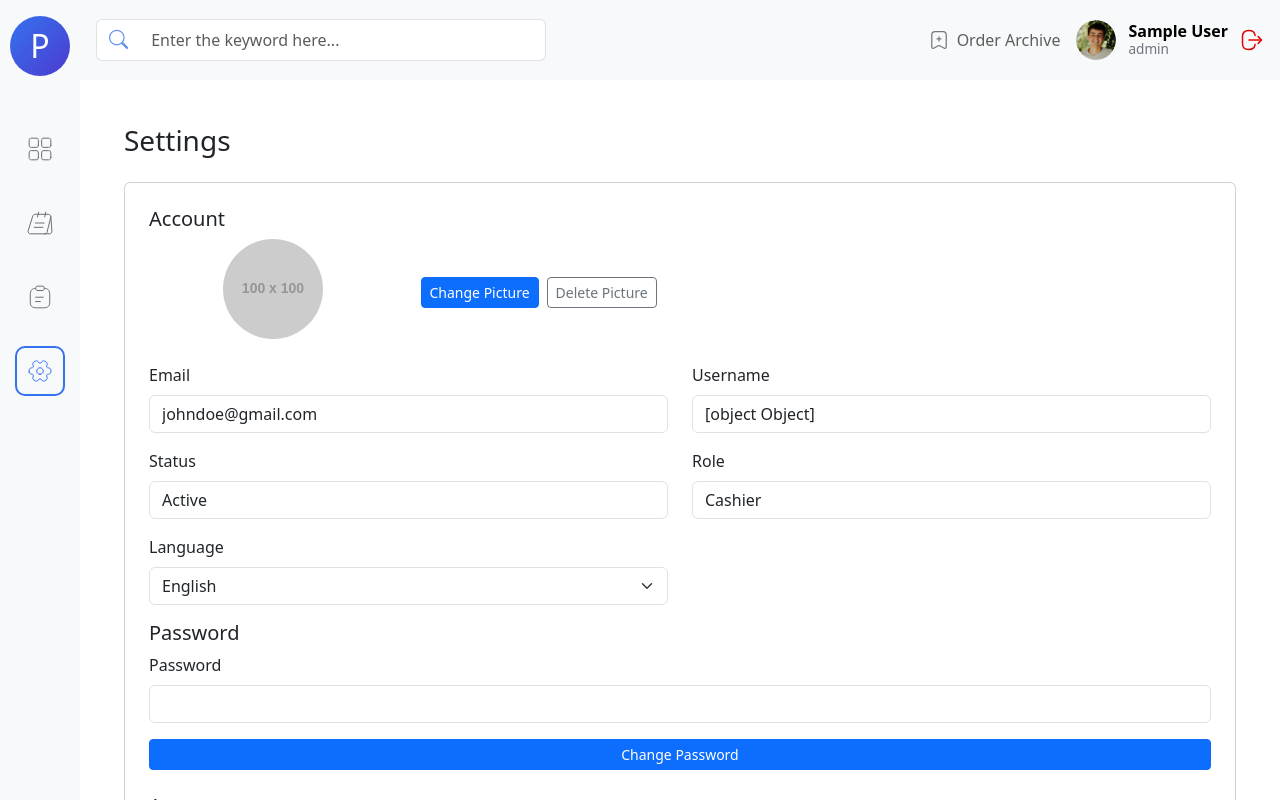
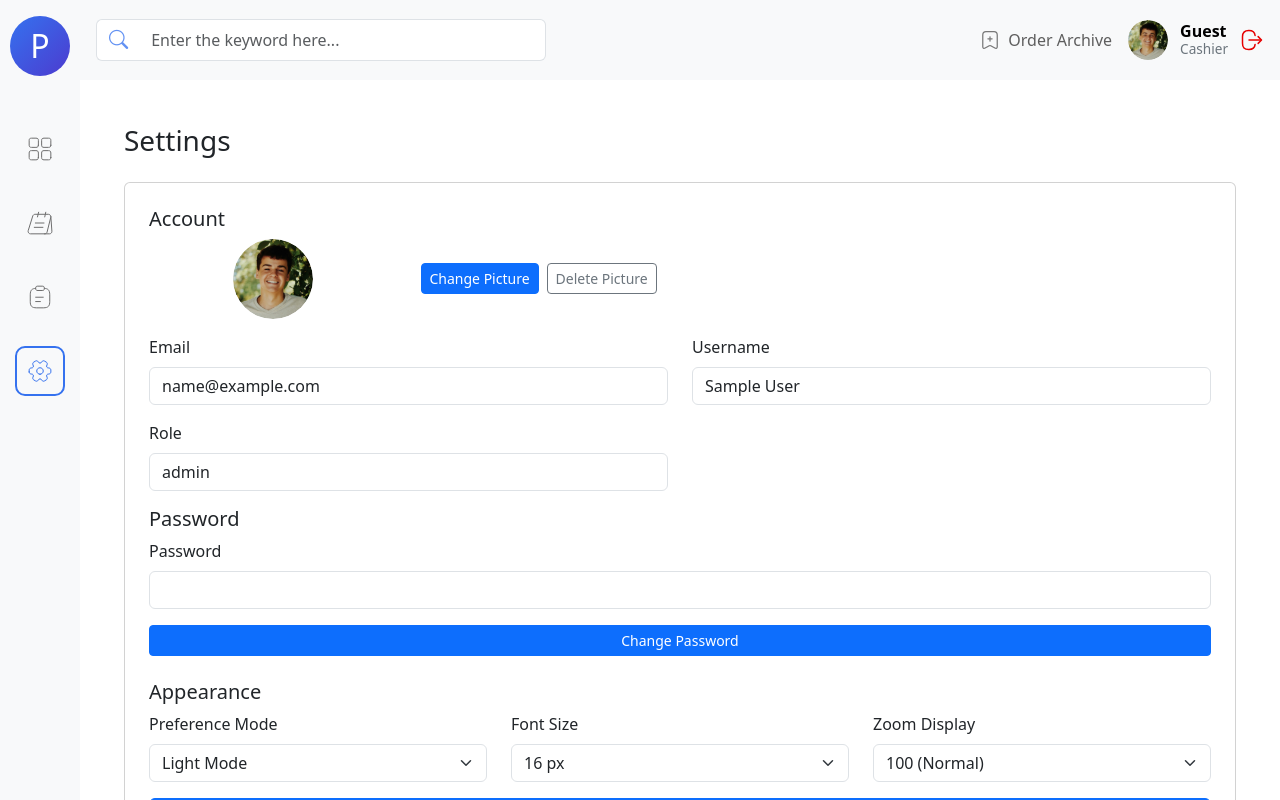
Before and after one commit to alpinmohsa541/pos-sederhana, a React (Vite) app: page /profile in a window 1280 px wide. Built offline with nearby package versions, Linux system fonts and the light colour scheme; sample sign-in values are in the browser's storage.

Commit message:
Feat : get data stete supaya data sama

```diff
--- a/src/Profile/Profile.jsx
+++ b/src/Profile/Profile.jsx
@@ -2,24 +2,30 @@ import React, { useState, useEffect } from "react";
 import { useNavigate } from "react-router-dom";
 import Sidebar from "../Sidebar/Sidebar";
 import Navbar from "../Navbar/Navbar";
+import logo from "/assets/logo.png";
 
 const Profile = () => {
   const [isLoggedIn, setIsLoggedIn] = useState(false);
-  const [username, setUsername] = useState("John Doe");
-  const [email, setEmail] = useState("johndoe@gmail.com");
-  const [status, setStatus] = useState("Active");
-  const [language, setLanguage] = useState("English");
-  const [role, setRole] = useState("Cashier");
+  const [user, setUser] = useState({
+    name: "",
+    email: "",
+    role: "",
+  });
   const [preferenceMode, setPreferenceMode] = useState("Light Mode");
   const [fontSize, setFontSize] = useState("16 px");
   const [zoomDisplay, setZoomDisplay] = useState("100 (Normal)");
 
   const navigate = useNavigate();
 
+  // Ambil data dari localStorage saat komponen dimuat
   useEffect(() => {
     const storedUser = JSON.parse(localStorage.getItem("user"));
     if (storedUser) {
-      setUsername(storedUser);
+      setUser({
+        name: storedUser.name,
+        email: storedUser.email || "johndoe@gmail.com", // Default email jika tidak ada
+        role: storedUser.role,
+      });
       setIsLoggedIn(true);
     } else {
       navigate("/"); // Redirect ke login jika belum login
@@ -27,14 +33,18 @@ const Profile = () => {
   }, [navigate]);
 
   const handleLogout = () => {
-    localStorage.removeItem("user");
+    localStorage.removeItem("user"); // Hapus data pengguna dari localStorage
     setIsLoggedIn(false);
-    setUsername(null);
+    setUser(null);
     navigate("/");
   };
 
   const handleSaveChanges = () => {
-    alert("Changes have been saved!");
+    // Perbarui localStorage dengan data yang diubah
+    const updatedUser = { ...user };
+    localStorage.setItem("user", JSON.stringify(updatedUser));
+
+    alert("Profile changes have been saved!");
   };
 
   return (
@@ -47,7 +57,7 @@ const Profile = () => {
         {/* Navbar */}
         <Navbar
           isLoggedIn={isLoggedIn}
-          username={username}
+          username={user.name}
           handleLogout={handleLogout}
         />
 
@@ -66,9 +76,15 @@ const Profile = () => {
             <div className="row mb-3 align-items-center">
               <div className="col-md-3 d-flex flex-column align-items-center">
                 <img
-                  src="https://via.placeholder.com/100"
-                  alt="Profile"
-                  className="rounded-circle mb-2"
+                  src="/assets/profile.svg"
+                  alt="profile"
+                  className="rounded-circle"
+                  style={{
+                    width: "80px",
+                    height: "80px",
+                    objectFit: "cover",
+                    background: "#f0f0f0",
+                  }}
                 />
               </div>
               <div className="col-md-9 d-flex flex-column justify-content-center">
@@ -88,8 +104,10 @@ const Profile = () => {
                 <input
                   type="email"
                   className="form-control"
-                  value={email}
-                  onChange={(e) => setEmail(e.target.value)}
+                  value={user.email}
+                  onChange={(e) =>
+                    setUser((prev) => ({ ...prev, email: e.target.value }))
+                  }
                 />
               </div>
               <div className="col-md-6 mb-3">
@@ -97,17 +115,10 @@ const Profile = () => {
                 <input
                   type="text"
                   className="form-control"
-                  value={username}
-                  onChange={(e) => setUsername(e.target.value)}
-                />
-              </div>
-              <div className="col-md-6 mb-3">
-                <label className="form-label">Status</label>
-                <input
-                  type="text"
-                  className="form-control"
-                  value={status}
-                  readOnly
+                  value={user.name}
+                  onChange={(e) =>
+                    setUser((prev) => ({ ...prev, name: e.target.value }))
+                  }
                 />
               </div>
               <div className="col-md-6 mb-3">
@@ -115,21 +126,9 @@ const Profile = () => {
                 <input
                   type="text"
                   className="form-control"
-                  value={role}
+                  value={user.role}
                   readOnly
                 />
-              </div>
-              <div className="col-md-6 mb-3">
-                <label className="form-label">Language</label>
-                <select
-                  className="form-select"
-                  value={language}
-                  onChange={(e) => setLanguage(e.target.value)}
-                >
-                  <option>English</option>
-                  <option>Spanish</option>
-                  <option>French</option>
-                </select>
               </div>
             </div>
 
```
